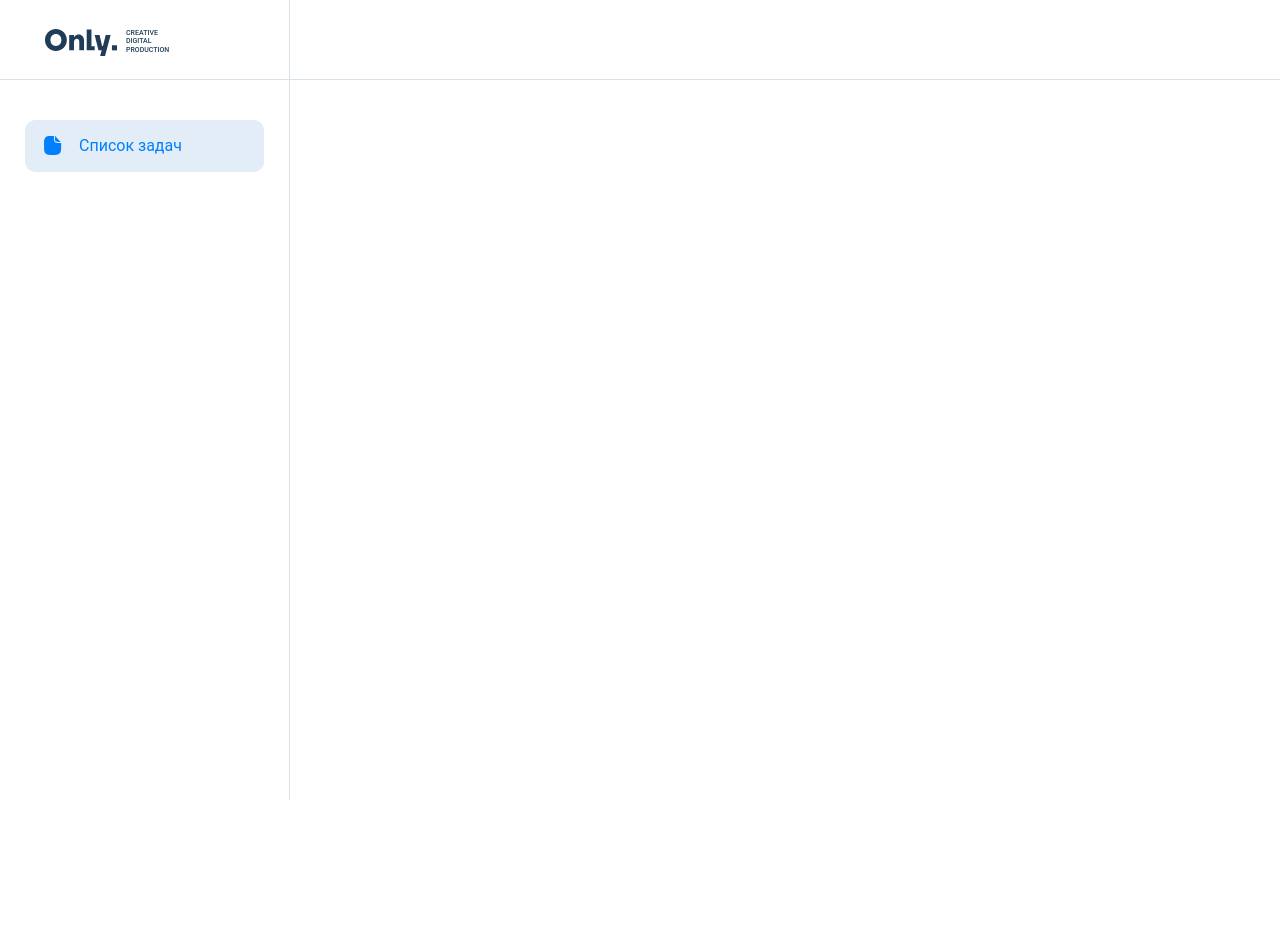
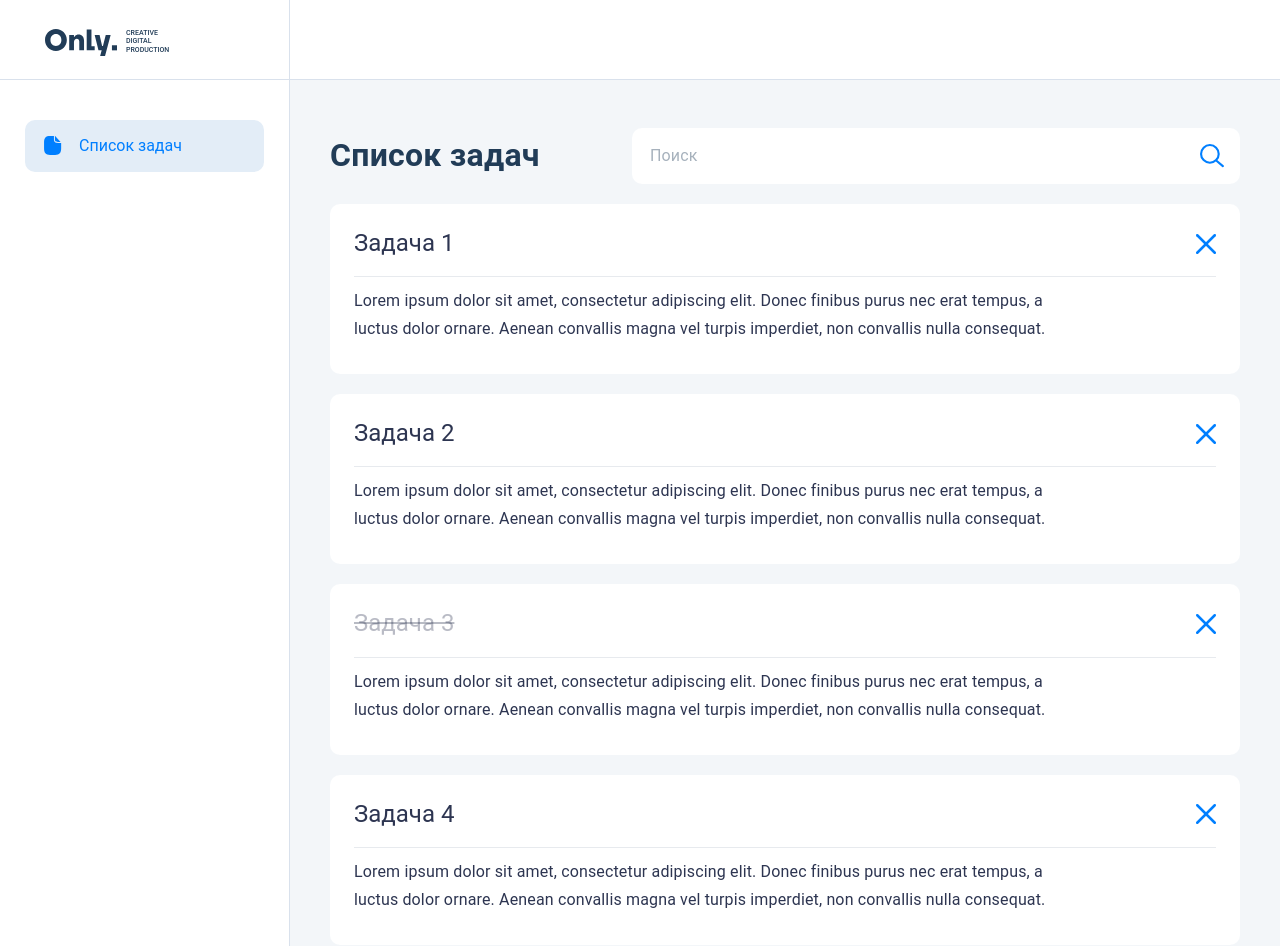
Before and after one commit to only-digital/internship-tasks, a Next.js app: page / in a window 1280 px wide. Shown: the top 946 px of the page. Before the commit the page ends 800 px from the top, so only its background shows below. Built offline with nearby package versions, Linux system fonts and the light colour scheme.

Commit message:
add task-page to index

```diff
--- a/src/pages/index.js
+++ b/src/pages/index.js
@@ -3,6 +3,7 @@ import ExampleButton from "../components/example-button/example-button";
 import { getIndexPage } from "../../lib/api";
 import Header from "@/components/Header/Header";
 import Sidebar from "@/components/sidebar/sidebar";
+import TaskPage from "@/components/task-page/task-page";
 
 function Index(props) {
   console.log(props);
@@ -13,6 +14,7 @@ function Index(props) {
       <main className={styles.main}>
         {/* Your code here */}
         <Sidebar />
+        <TaskPage {...props} />
       </main>
     </>
   );
--- a/src/styles/index.module.scss
+++ b/src/styles/index.module.scss
@@ -1,4 +1,5 @@
 .main {
     min-height: calc(100vh - 80px);
     display: flex;
+
 }
```
